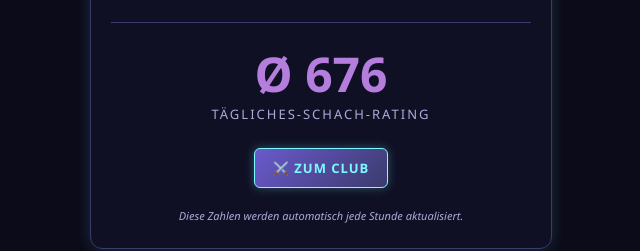
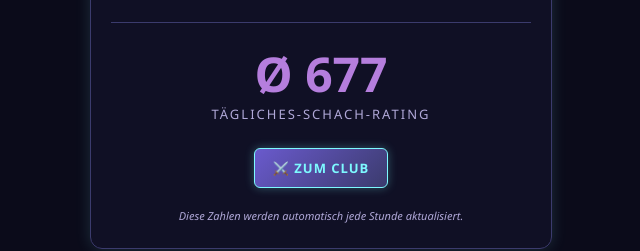
Before and after one commit to SHADOW-KNIGHT34/Club, a plain HTML site: page index.html in a window 1280 px wide. Shown: the part 196-447 px from the top of the page, 319-959 px from the left. Drawn offline with Linux system fonts and the light colour scheme.

Commit message:
Update live stats

```diff
--- a/index.html
+++ b/index.html
@@ -28,7 +28,7 @@
     <h1>&#9876;&#65039; SHADOW KNIGHTS LIVE-STATS &#9876;&#65039;</h1>
     <div class="stat"><div class="zahl">72</div><div class="label">RITTER IM CLUB</div></div>
     <hr class="trenner">
-    <div class="stat violett"><div class="zahl">&#216; 676</div><div class="label">T&Auml;GLICHES-SCHACH-RATING</div></div>
+    <div class="stat violett"><div class="zahl">&#216; 677</div><div class="label">T&Auml;GLICHES-SCHACH-RATING</div></div>
     <a class="button" href="https://www.chess.com/club/shadow-knights34" target="_blank" rel="noopener">&#9876;&#65039; ZUM CLUB</a>
     <div class="fussnote">Diese Zahlen werden automatisch jede Stunde aktualisiert.</div>
   </div>
```
Also changed, not shown: rating.png.
